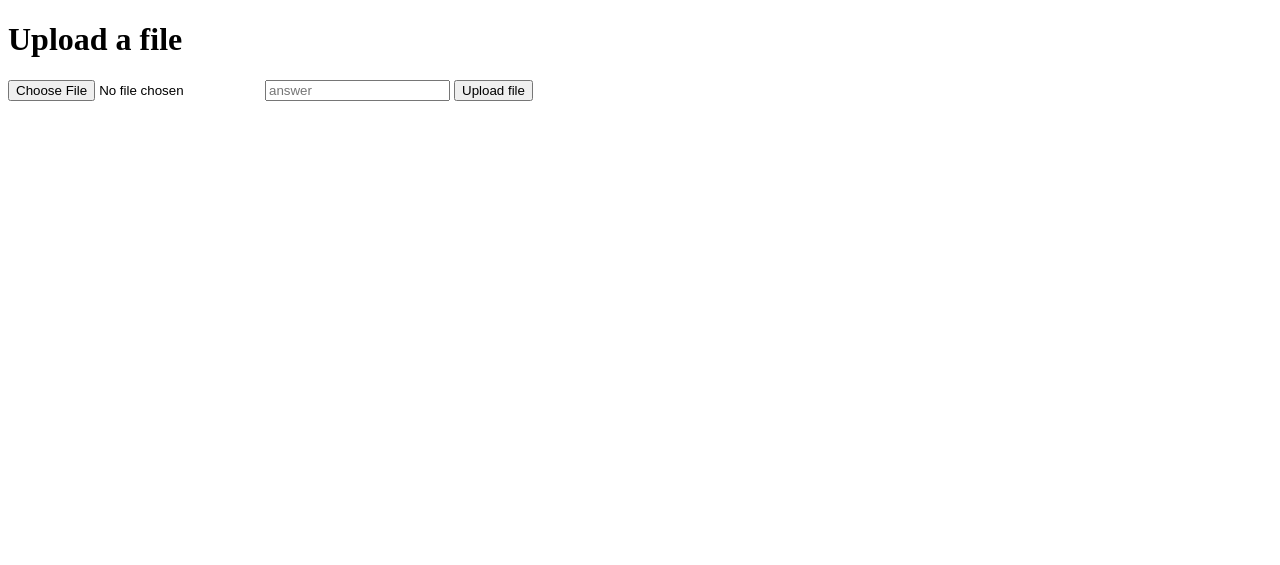
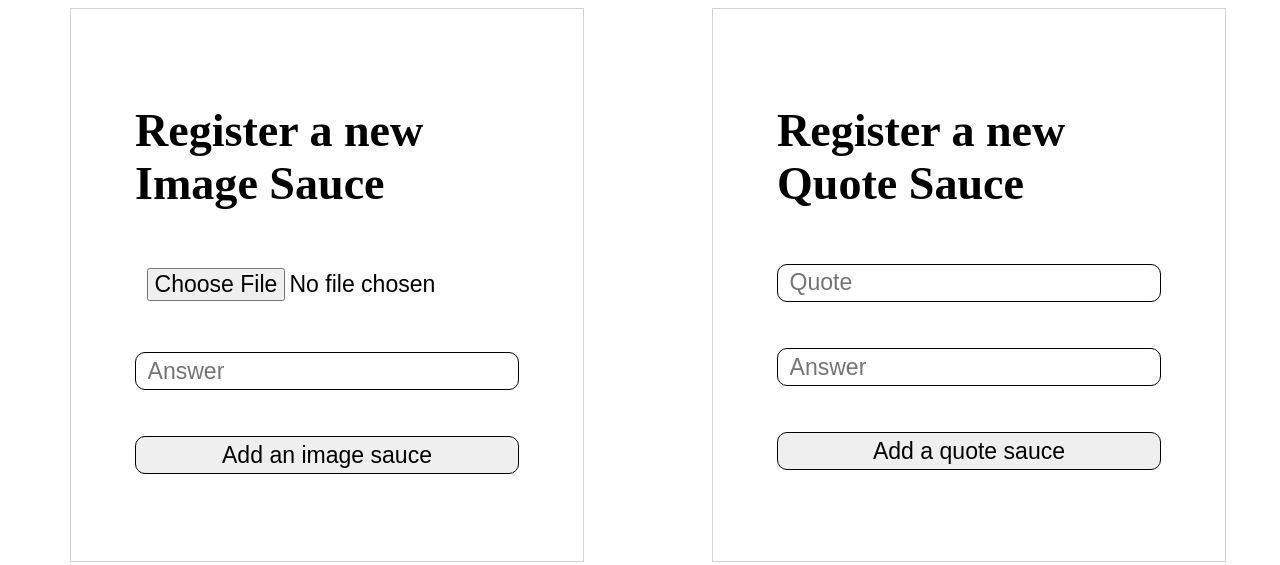
Before and after one commit to AmiralBl3ndic/Vinaigrette, a website: page public/index.html in a window 1280 px wide. Drawn offline with Linux system fonts and the light colour scheme.

Commit message:
Update and upgrade index.html (for quick tests)

```diff
--- a/public/index.html
+++ b/public/index.html
@@ -5,15 +5,68 @@
 	<meta charset="UTF-8">
 	<meta name="viewport" content="width=device-width, initial-scale=1.0">
 	<title>File upload test page</title>
+
+	<style>
+		*:not(h1) {
+			font-size: 1.2rem;
+		}
+
+		body {
+			width: 100vw;
+			display: flex;
+			justify-content: center;
+		}
+
+
+		body>div {
+			min-width: 30%;
+			border: solid lightgray 1px;
+			margin: 0 5% 0 5%;
+			padding: 5%;
+		}
+
+		form {
+			display: flex;
+			flex-direction: column;
+		}
+
+		input {
+			margin: 1em 0 1em 0;
+			padding: .2em .5em .2em .5em;
+			border-radius: 10px;
+			border: solid black 1px;
+		}
+
+		input[type="file"] {
+			border: none;
+		}
+
+		input[type="submit"]:hover {
+			cursor: pointer;
+		}
+	</style>
+
 </head>
 
 <body>
-	<h1>Upload a file</h1>
-	<form action="/sauce/image" enctype="multipart/form-data" method="POST">
-		<input type="file" id="image" name="image" />
-		<input type="text" id="answer" name="answer" placeholder="answer" />
-		<input type="submit" value="Upload file" />
-	</form>
+	<div>
+		<h1>Register a new Image Sauce</h1>
+		<form action="/sauce/image" enctype="multipart/form-data" method="POST">
+			<input type="file" id="image" name="image" />
+			<input type="text" id="answer" name="answer" placeholder="Answer" />
+			<input type="submit" value="Add an image sauce" />
+		</form>
+	</div>
+
+	<div>
+		<h1>Register a new Quote Sauce</h1>
+		<form action="/sauce/quote" method="POST">
+			<input type="text" id="quote" name="quote" placeholder="Quote" />
+			<input type="text" id="answer" name="answer" placeholder="Answer" />
+
+			<input type="submit" value="Add a quote sauce" />
+		</form>
+	</div>
 </body>
 
 </html>
```
